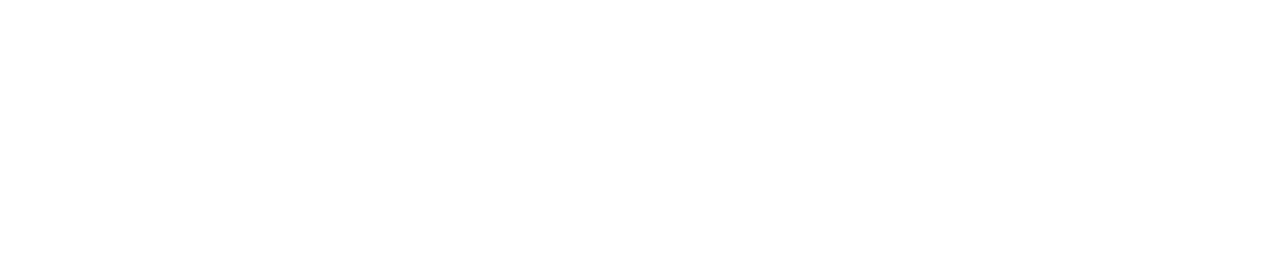
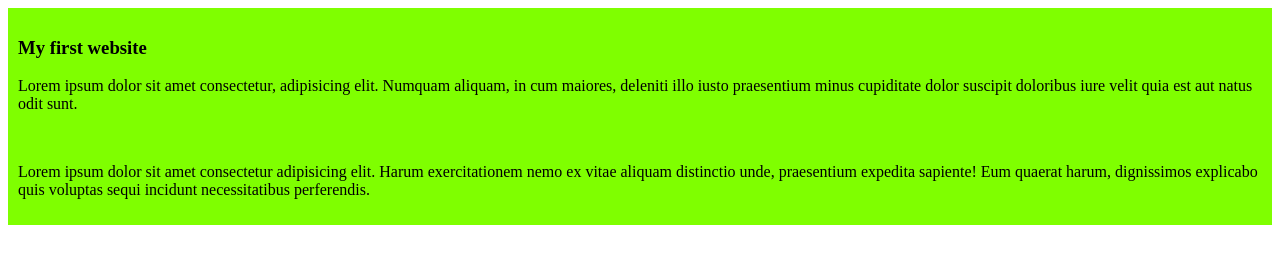
Before and after one commit to Mdzaman29/my-first-github-repo, a plain HTML site: page index.html in a window 1280 px wide. Drawn offline with Linux system fonts and the light colour scheme.

Commit message:
my first website

```diff
--- a/index.html
+++ b/index.html
@@ -4,8 +4,15 @@
     <meta charset="UTF-8">
     <meta name="viewport" content="width=device-width, initial-scale=1.0">
     <title>My first github repo</title>
+    <link rel="stylesheet" href="style/web.css">
 </head>
 <body>
+   <div>
+     <h3>My first website</h3>
+    <p>Lorem ipsum dolor sit amet consectetur, adipisicing elit. Numquam aliquam, in cum maiores, deleniti illo iusto praesentium minus cupiditate dolor suscipit doloribus iure velit quia est aut natus odit sunt.</p><br>
+
+    <p>Lorem ipsum dolor sit amet consectetur adipisicing elit. Harum exercitationem nemo ex vitae aliquam distinctio unde, praesentium expedita sapiente! Eum quaerat harum, dignissimos explicabo quis voluptas sequi incidunt necessitatibus perferendis.</p>
+   </div>
 
 </body>
 </html>
--- /dev/null
+++ b/style/web.css
@@ -0,0 +1,4 @@
+div{
+    background-color: chartreuse;
+    padding: 10px;
+}
```
